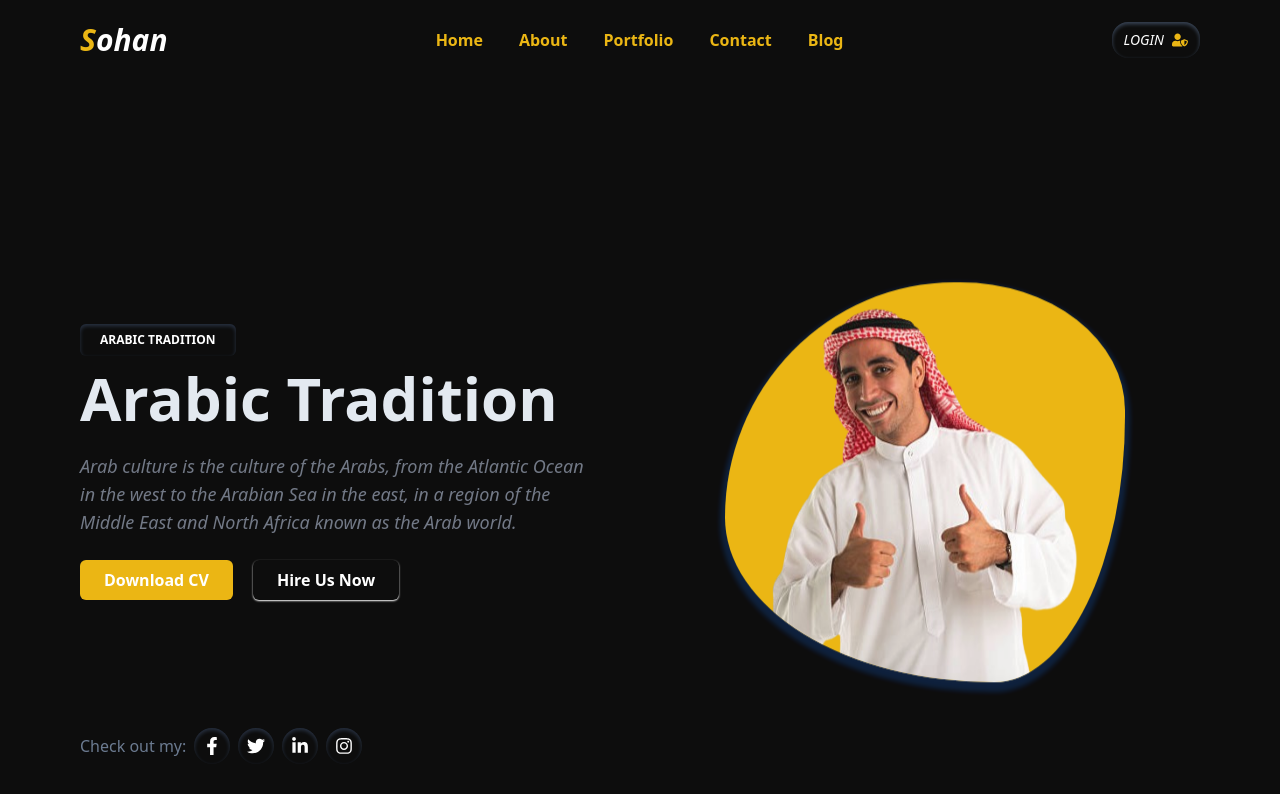
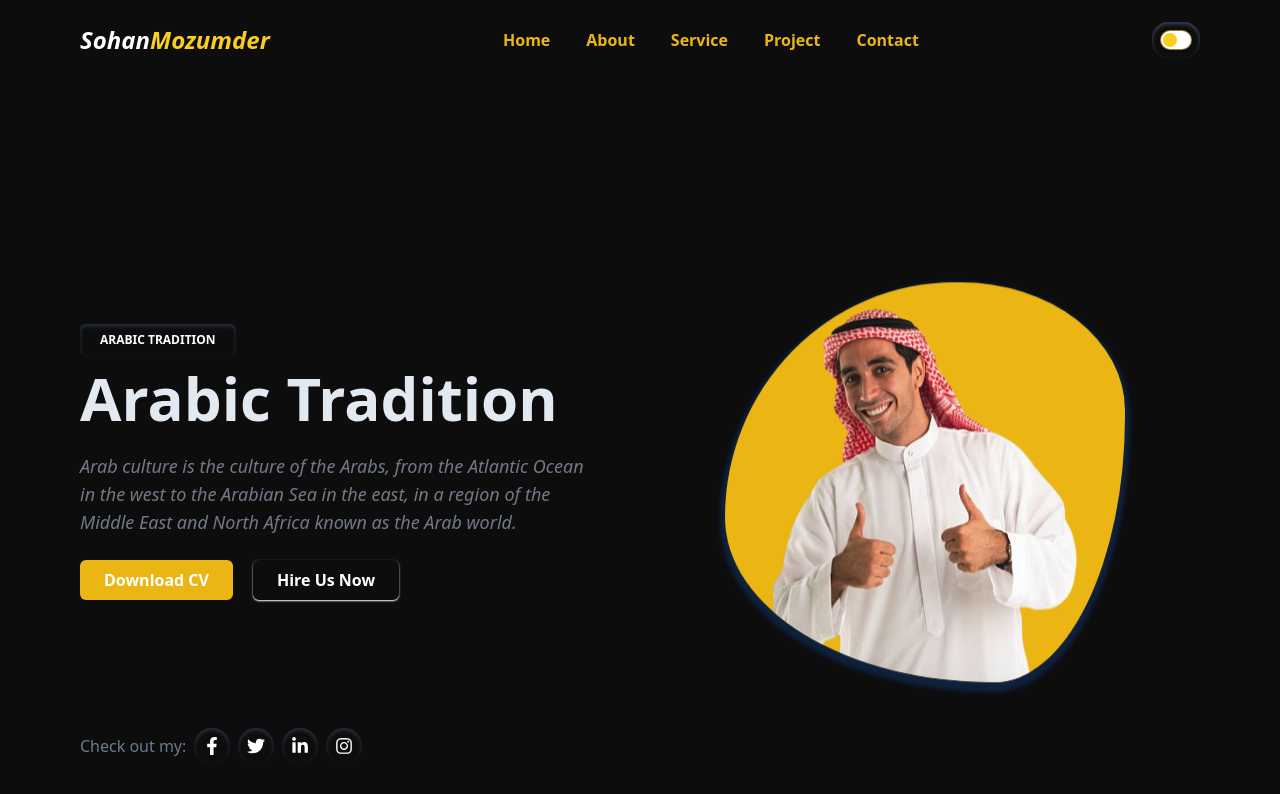
Before and after one commit to sohanwebdevctg/myPersonalPortfolio, a React (Vite) app: page / in a window 1280 px wide. Shown: the top 794 px of the page. Built offline with nearby package versions, Linux system fonts and the light colour scheme.

Commit message:
change navbar data and settings

```diff
--- a/src/Components/Navbar/Navbar.jsx
+++ b/src/Components/Navbar/Navbar.jsx
@@ -33,7 +33,7 @@ const Navbar = () => {
           <div className="container mx-auto sm:px-8 md:px-10 lg:px-16 xl:px-20 2xl:px-24">
             <div className="flex justify-between items-center h-20">
               {/* logo start */}
-              <div><h3 className="sm:text-lg md:text-xl lg:text-2xl xl:text-3xl 2xl:text-4xl font-bold text-white italic"><span className="text-yellow-500">S</span>ohan</h3></div>
+              <div><h3 className="sm:text-sm md:text-lg lg:text-xl xl:text-2xl 2xl:text-3xl font-bold  italic"><span className="text-white">Sohan</span><span className="text-yellow-400">Mozumder</span></h3></div>
               {/* logo end */}
               {/* router start */}
               <div>
@@ -71,7 +71,7 @@ const Navbar = () => {
                       }
                       to="/"
                     >
-                      Portfolio
+                      Service
                     </NavLink>
                   </li>
                 <li>
@@ -83,7 +83,7 @@ const Navbar = () => {
                       }
                       to="/"
                     >
-                      Contact
+                      Project
                     </NavLink>
                   </li>
                 <li>
@@ -95,7 +95,7 @@ const Navbar = () => {
                       }
                       to="/"
                     >
-                      Blog
+                      Contact
                     </NavLink>
                   </li>
                 </ul>
@@ -103,10 +103,9 @@ const Navbar = () => {
               {/* router end */}
 
             <div>
-              <ul className="flex items-center bg-black shadow-inner shadow-slate-700  rounded-2xl text-white sm:px-2 md:px-3 2xl:px-4 sm:py-1 md:py-2 sm:gap-1 md:gap-2">
-                <li className="sm:text-[11px] md:text-xs lg:text-[13px] xl:text-sm 2xl:text-base italic">LOGIN</li>
-                <li className="sm:text-[11px] md:text-xs lg:text-sm xl:text-base 2xl:text-lg text-yellow-500 duration-300"><FaUserShield></FaUserShield></li>
-              </ul>
+              <div className="flex items-center bg-black shadow-inner shadow-slate-700  rounded-2xl text-white p-2">
+                <input type="checkbox" className="toggle sm:toggle-xs lg:toggle-sm bg-yellow-400 hover:bg-yellow-400" />
+              </div>
             </div>
             </div>
           </div>
@@ -117,9 +116,13 @@ const Navbar = () => {
           {/* logo and button section start */}
           <div className={`${active ? 'fixed top-0 right-0 left-0 z-50 shadow-sm shadow-yellow-300 ': 'sticky'} flex justify-between items-center px-6 h-20 bg-black opacity-95`}>
             <div>
-            <h3 className="text-xl font-bold text-white italic"><span className="text-yellow-500">S</span>ohan</h3>
+            <h3 className="text-base font-bold text-white italic"><span className="text-white">Sohan</span><span className="text-yellow-400">Mozumder</span></h3>
             </div>
-            <div>
+            <div className="flex items-center gap-2">
+            <div className="flex items-center bg-black shadow-inner shadow-slate-700  rounded-2xl text-white p-1">
+                    <input type="checkbox" className="toggle toggle-xs bg-yellow-400 hover:bg-yellow-400" />
+                  </div>
+              <div>
               {toggle ? (
                 <IoClose
                   onClick={() => setToggle(!toggle)}
@@ -131,11 +134,12 @@ const Navbar = () => {
                   className="text-yellow-500 text-lg"
                 ></GiHamburgerMenu>
               )}
+              </div>
             </div>
           </div>
           {/* logo and button section end */}
           {/* link section start */}
-          <div className={`${toggle ? 'top-20 sm:top-24 bottom-0 right-0 left-0' : 'top-20 sm:top-24 -left-96 right-[1000px] bottom-0' } fixed transform duration-500 easy-in bg-black bg-opacity-50 z-50`}>
+          <div className={`${toggle ? 'top-20 sm:top-24 bottom-0 right-0 left-0' : 'top-20 sm:top-24 -left-96 right-[1000px] bottom-0' } fixed transform duration-500 easy-in bg-black bg-opacity-95 z-50`}>
               <ul className="flex flex-col justify-center items-center h-full w-full gap-7 sm:gap-8">
                 <li onClick={() => setToggle(!toggle)}>
                   <NavLink
@@ -170,7 +174,19 @@ const Navbar = () => {
                     }
                     to="/"
                   >
-                    Portfolio
+                    Service
+                  </NavLink>
+                </li>
+                <li onClick={() => setToggle(!toggle)}>
+                  <NavLink
+                    className={({ isActive }) =>
+                      isActive
+                        ? "text-sm text-yellow-500 font-bold"
+                        : "text-sm text-white"
+                    }
+                    to="/"
+                  >
+                    Project
                   </NavLink>
                 </li>
                 <li onClick={() => setToggle(!toggle)}>
@@ -185,24 +201,6 @@ const Navbar = () => {
                     Contact
                   </NavLink>
                 </li>
-                <li onClick={() => setToggle(!toggle)}>
-                  <NavLink
-                    className={({ isActive }) =>
-                      isActive
-                        ? "text-sm text-yellow-500 font-bold"
-                        : "text-sm text-white"
-                    }
-                    to="/"
-                  >
-                    Blog
-                  </NavLink>
-                </li>
-                <li onClick={() => setToggle(!toggle)}>
-                <ul className="flex items-center bg-black shadow-inner shadow-slate-700  rounded-2xl text-white px-2 py-1 gap-2">
-                <li className="text-xs italic">LOGIN</li>
-                <li className="text-sm text-yellow-500 duration-300"><FaUserShield></FaUserShield></li>
-              </ul>
-                </li>
               </ul>
             </div>
             </div>
```
